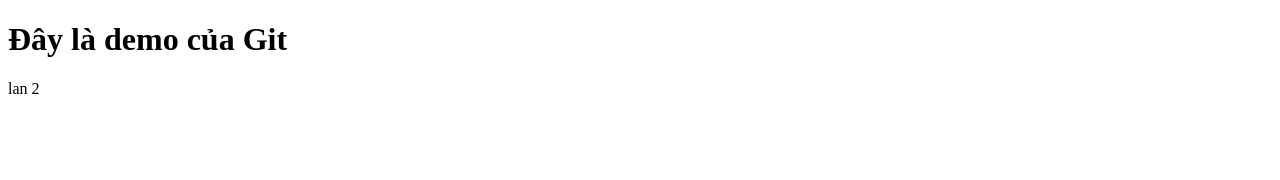
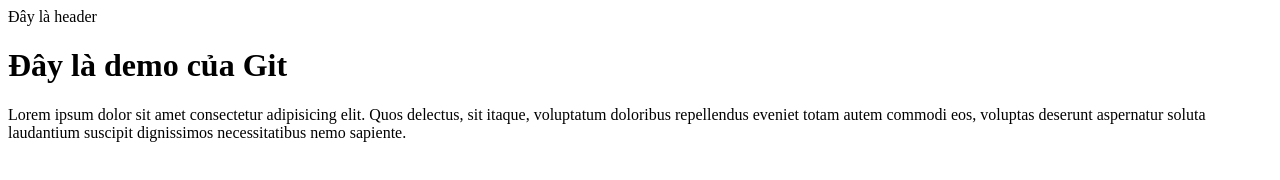
Before and after one commit to Kaavkap/BC88-git-demo, a plain HTML site: page index.html in a window 1280 px wide. Drawn offline with Linux system fonts and the light colour scheme.

Commit message:
add header branch and header tag

```diff
--- a/index.html
+++ b/index.html
@@ -6,7 +6,10 @@
     <title>Document</title>
 </head>
 <body>
+    <header>Đây là header</header>
     <H1>Đây là demo của Git</H1>
-    lan 2
+
+    <p>Lorem ipsum dolor sit amet consectetur adipisicing elit. Quos delectus, sit itaque, voluptatum doloribus repellendus eveniet totam autem commodi eos, voluptas deserunt aspernatur soluta laudantium suscipit dignissimos necessitatibus nemo sapiente.</p>
+
 </body>
 </html>
```
